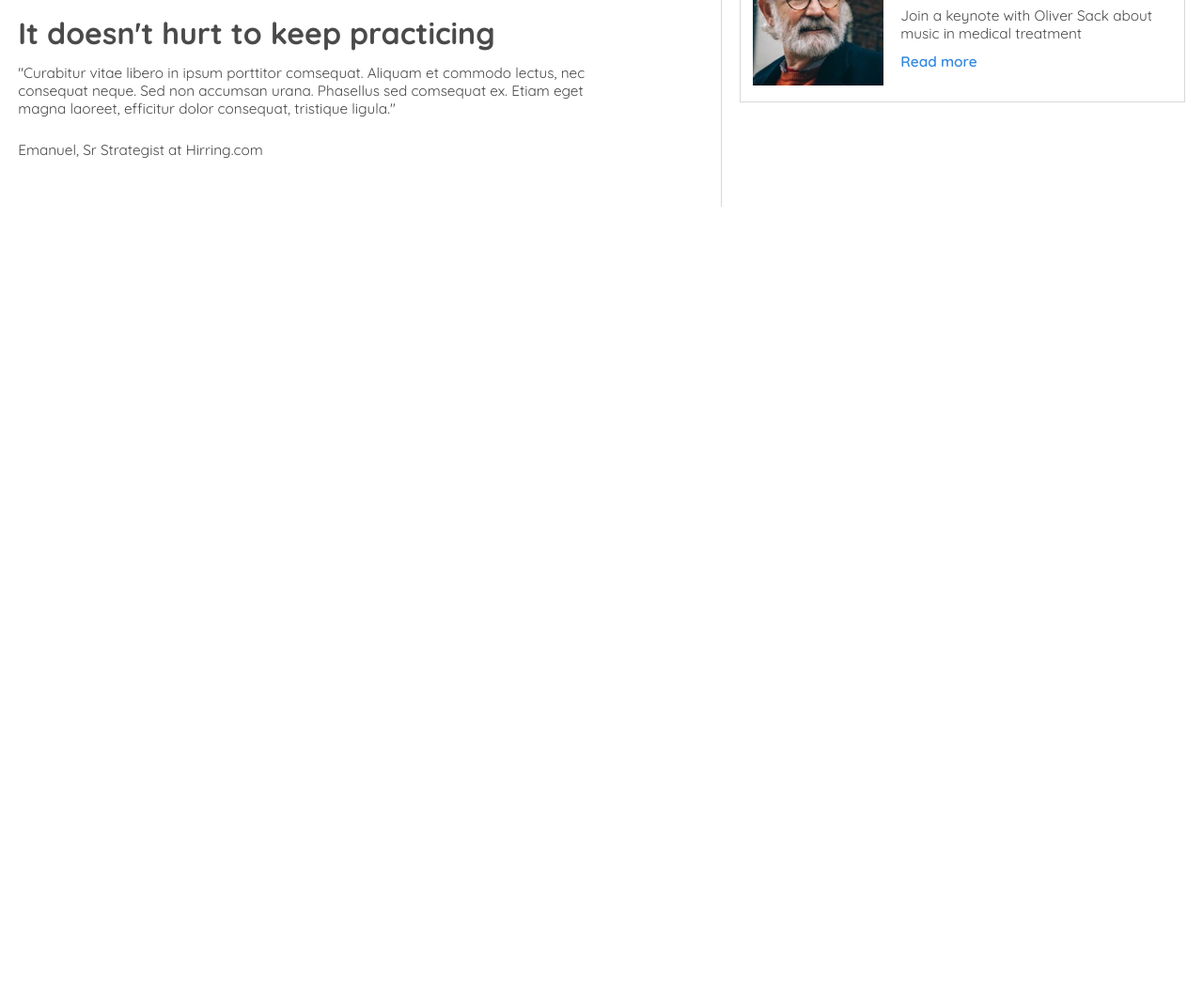
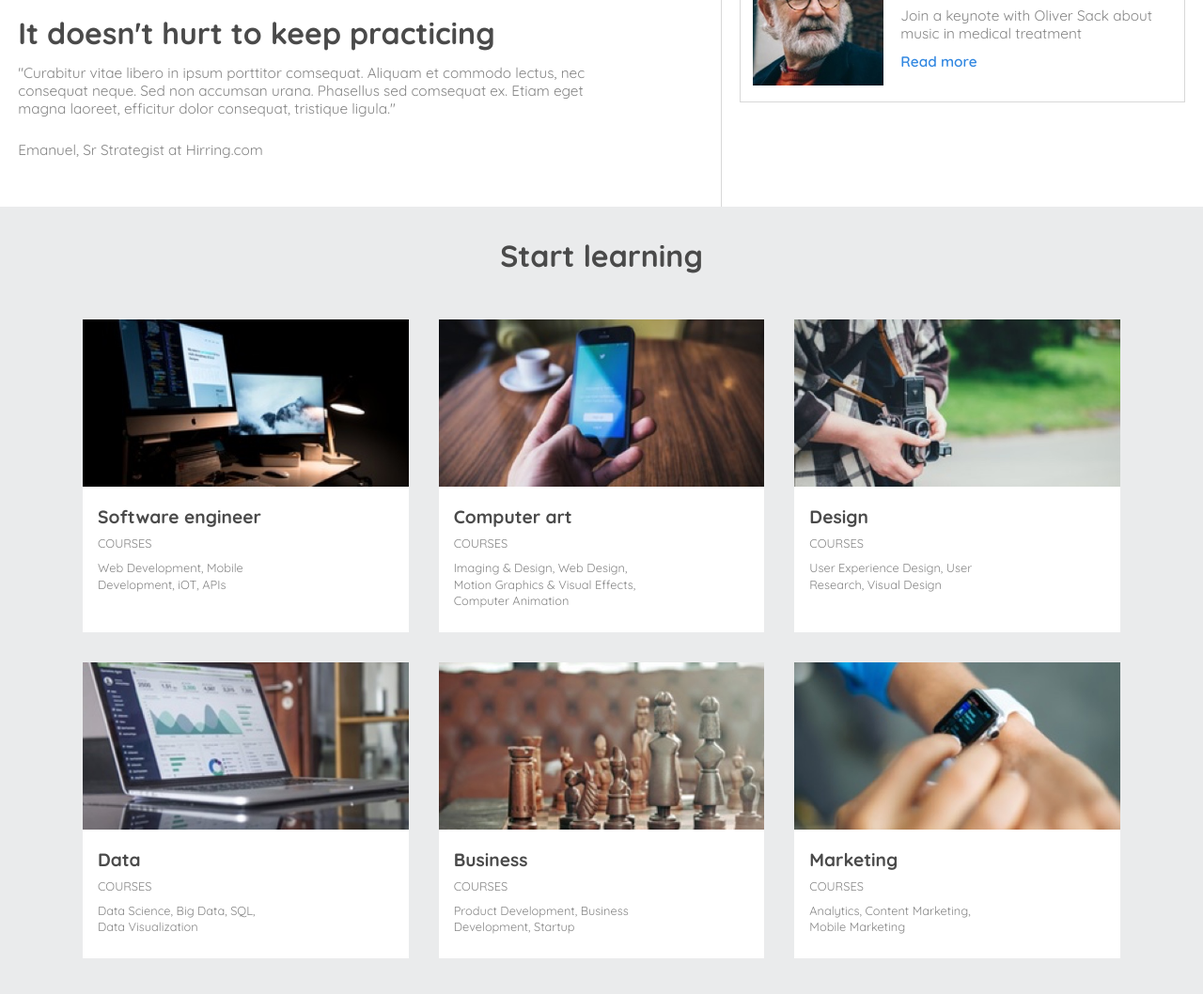
Before and after one commit to murphy6867/JSD-web-assignment-1, a plain HTML site: page index.html in a window 1280 px wide. Shown: the part 1094-2152 px from the top of the page at 94% size. Before the commit the page ends 1314 px from the top, so only its background shows below. Drawn offline with Linux system fonts and the light colour scheme.

Commit message:
Section Start Learning is done!

```diff
--- a/index.html
+++ b/index.html
@@ -105,7 +105,79 @@
             </div>
         </section>
 
-        <section class="start-learning" role="Start Learning"></section>
+        <section class="start-learning" role="Start Learning">
+            <div class="start-learning-container flex-col center">
+                <div class="learning-top">
+                    <div class="learning-text">
+                        <h1>Start learning</h1>
+                    </div>
+                </div>
+                <div class="learning-buttom">
+                    <div class="course-container">
+                        <div class="course-image">
+                            <img src="./capstone_colmar_assets/images/course-software.jpg" alt="Course Software Engineer Image">
+                        </div>
+                        <div class="course-details">
+                            <h1>Software engineer</h1>
+                            <p>Courses</p>
+                            <p>Web Development, Mobile Development, iOT, APIs</p>
+                        </div>
+                    </div>
+                    <div class="course-container">
+                        <div class="course-image">
+                            <img src="./capstone_colmar_assets/images/course-computer-art.jpg" alt="Course Computer Art Image">
+                        </div>
+                        <div class="course-details">
+                            <h1>Computer art</h1>
+                            <p>Courses</p>
+                            <p>Imaging & Design, Web Design, Motion Graphics & Visual Effects, Computer Animation</p>
+                        </div>
+                    </div>
+                    <div class="course-container">
+                        <div class="course-image">
+                            <img src="./capstone_colmar_assets/images/course-design.jpg" alt="Course Design Image">
+                        </div>
+                        <div class="course-details">
+                            <h1>Design</h1>
+                            <p>Courses</p>
+                            <p>User Experience Design, User Research, Visual Design</p>
+                        </div>
+                    </div>
+                    <div class="course-container">
+                        <div class="course-image">
+                            <img src="./capstone_colmar_assets/images/course-data.jpg" alt="Course Data Image">
+                        </div>
+                        <div class="course-details">
+                            <h1>Data</h1>
+                            <p>Courses</p>
+                            <p>Data Science, Big Data, SQL, Data Visualization</p>
+                        </div>
+                    </div>
+                    <div class="course-container">
+                        <div class="course-image">
+                            <img src="./capstone_colmar_assets/images/course-business.jpg" alt="Course Business Image">
+                        </div>
+                        <div class="course-details">
+                            <h1>Business</h1>
+                            <p>Courses</p>
+                            <p>Product Development, Business Development, Startup</p>
+                        </div>
+                    </div>
+                    <div class="course-container">
+                        <div class="course-image">
+                            <img src="./capstone_colmar_assets/images/course-marketing.jpg" alt="Course Marketing Image">
+                        </div>
+                        <div class="course-details">
+                            <h1>Marketing</h1>
+                            <p>Courses</p>
+                            <p>Analytics, Content Marketing, Mobile Marketing</p>
+                        </div>
+                    </div>
+
+                </div>
+            </div>
+        </section>
+
     </main>
 </body>
 </html>
--- a/styles/moblieVP.css
+++ b/styles/moblieVP.css
@@ -68,6 +68,7 @@
 
   .information-container {
     grid-template-columns: 1fr;
+    border-bottom: 1px solid #dcd9d9;
   }
 
   .information-left {
@@ -116,4 +117,49 @@
     width: 85%;
   }
 
+  /* ===== Start Learning Style ===== */
+
+  .start-learning-container {
+    padding: 32px 16px;
+    background-color: #FFF;
+    border-bottom: 1px solid #dcd9d9;
+  }
+
+  .learning-text h1 {
+    font-size: 7.5vw;
+    margin-bottom: 16px;
+  }
+
+  .learning-buttom {
+    display: flex;
+    flex-direction: column;
+    width: 100%;
+  }
+
+  .course-container {
+    background-color: #D8D8D8;
+    margin: 4px 0;
+  }
+
+  .course-container:hover {
+    cursor: pointer;
+    box-shadow: none;
+  }
+
+  .course-image {
+    display: none;
+  }
+
+  .course-details {
+    padding: 16px;
+  }
+
+  .course-details h1 {
+    font-size: 4.5vw;
+  }
+
+  .course-details p {
+    display: none;
+  }
+
 }
--- a/styles/style.css
+++ b/styles/style.css
@@ -5,6 +5,7 @@
     --hSize: 3.5vw;
     --hSection: 2.5vw;
     --ButtonHover: #b29c9c;
+    --pContentColor: #868686;
 }
 
 * {
@@ -158,6 +159,7 @@ h1, p {
     font-size: var(--pSection);
     width: 83%;
     margin-bottom: 2vw;
+    color: var(--pContentColor);
 }
 
     /* right */
@@ -198,6 +200,7 @@ h1, p {
 .information-list-text p {
     font-size: var(--pSection);
     margin: 0.8vw 0;
+    color: var(--pContentColor);
 }
 
 .information-list-text a {
@@ -206,3 +209,56 @@ h1, p {
     color: #3187E1;
     text-decoration: none;
 }
+
+/* ===== Start Learning Style ===== */
+
+.start-learning-container {
+    padding: 32px 72px;
+    background-color: #EAEBEC;
+}
+
+.learning-text h1 {
+    font-size: var(--hSection);
+    margin-bottom: 32px;
+}
+
+.learning-buttom {
+    display: grid;
+    grid-template-columns: repeat(3, 1fr);
+}
+
+.course-container {
+    background-color: #FFF;
+    margin: 1rem;
+    height: auto;
+}
+
+.course-container:hover {
+    cursor: pointer;
+    box-shadow: 10px 15px 32px 7px rgba(0,0,0,0.2);
+}
+
+.course-image img {
+    max-width: 100%;
+    height: auto;
+}
+
+.course-details {
+    padding: 16px 16px 24px 16px;
+}
+
+.course-details h1 {
+    font-size: 1.5vw;
+}
+
+.course-details p {
+    font-size: 1vw;
+    width: 63%;
+    line-height: 1.4vw;
+    color: var(--pContentColor);
+}
+
+.course-details :nth-child(2) {
+    margin: 8px 0;
+    text-transform: uppercase;
+}
--- a/styles/tabletVP.css
+++ b/styles/tabletVP.css
@@ -62,4 +62,29 @@
   .information-list-text a  {
     font-size: 1.4vw;
   }
+
+  /* ===== Start Learning Style ===== */
+  .start-learning-container {
+    padding: 3vw 5vw;
+  }
+
+  .learning-text h1 {
+    font-size: 4vw;
+    margin-bottom: 2.5vw;
+  }
+
+  .course-details {
+    padding: 2vw 1vw 1.5vw 2vw;
+  }
+
+  .course-details h1 {
+    font-size: 2.3vw;
+  }
+
+  .course-details p {
+    font-size: 1.3vw;
+    line-height: 1.9vw;
+    width: 85%;
+  }
+
 }
```
